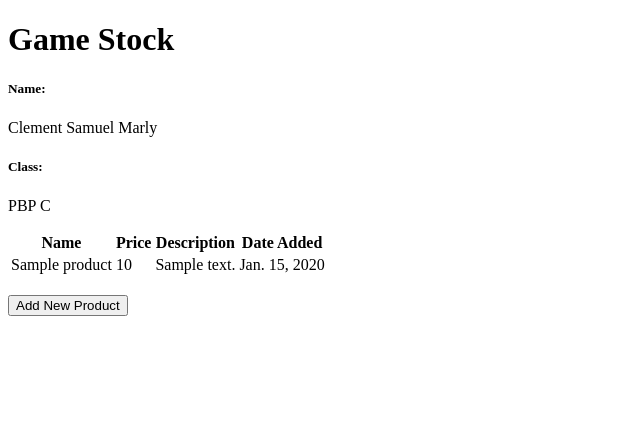
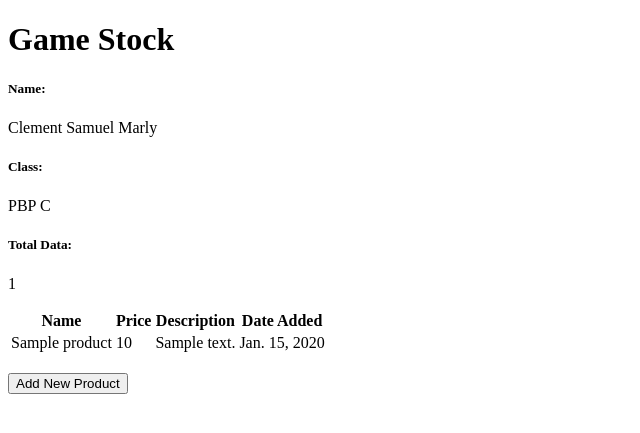
Before and after one commit to Haramchu/Gameshop, a Django app: page / in a window 1280 px wide. Shown: the top 433 px of the page, without its empty margins (0-640 px from the left). Run offline with Django 4.2, Linux system fonts and the light colour scheme; tables that the repository leaves empty hold one stand-in row (values such as "Sample post").

Commit message:
Penambahan bonus

```diff
--- a/main/templates/main.html
+++ b/main/templates/main.html
@@ -8,6 +8,10 @@
 
     <h5>Class:</h5>
     <p>{{class}}</p>
+
+    <h5>Total Data:</h5>
+    <p>{{product_count}}</p>
+
     <table>
         <tr>
             <th>Name</th>
--- a/main/views.py
+++ b/main/views.py
@@ -13,7 +13,8 @@ def show_main(request):
         'name': 'Clement Samuel Marly',
         'class': 'PBP C',
         'appname': 'Game Stock',
-        'products': products
+        'products': products,
+        'product_count' : Product.objects.count(),
     }
 
     return render(request, "main.html", context)
```
